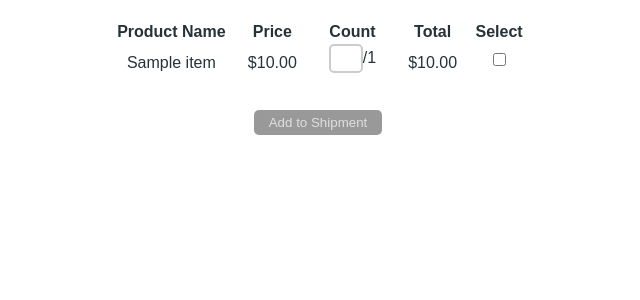
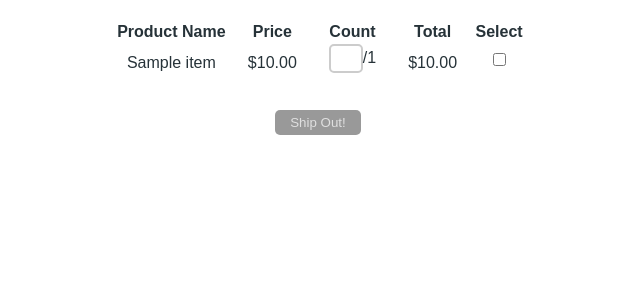
Before and after one commit to ddjacobson/ShopifyBackendChallenge, a Flask app: page /ship in a window 1280 px wide. Shown: the part 168-468 px from the top of the page, without its empty margins (397-1037 px from the left). Run offline with Flask 2, Linux system fonts and the light colour scheme; tables that the repository leaves empty hold one stand-in row (values such as "Sample post").

Commit message:
Add files via upload

```diff
--- a/templates/shipment.html
+++ b/templates/shipment.html
@@ -34,7 +34,7 @@
                 </tr>
             {% endfor %}
         </table>
-        <input type="submit" value="Add to Shipment">
+        <input type="submit" value="Ship Out!">
     </form>
     {% with messages = get_flashed_messages() %}
         {% if messages %}
```
